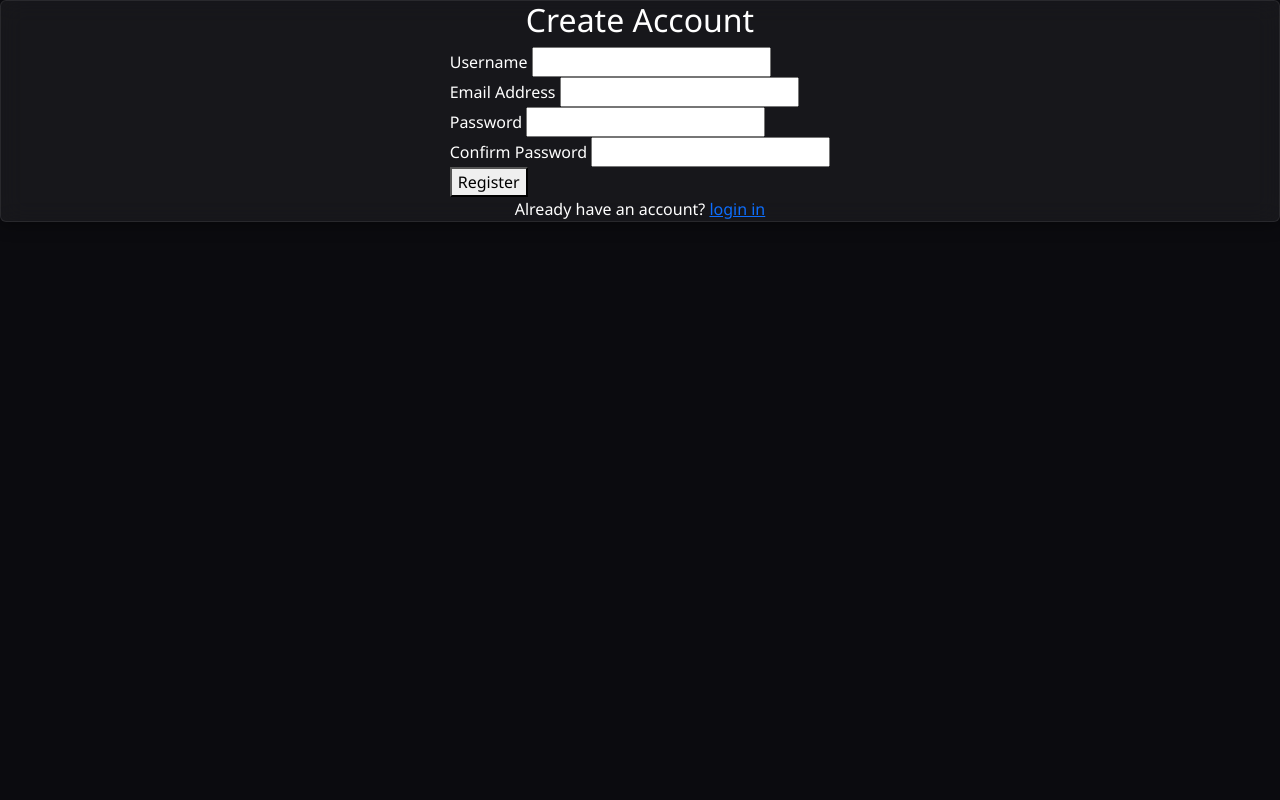
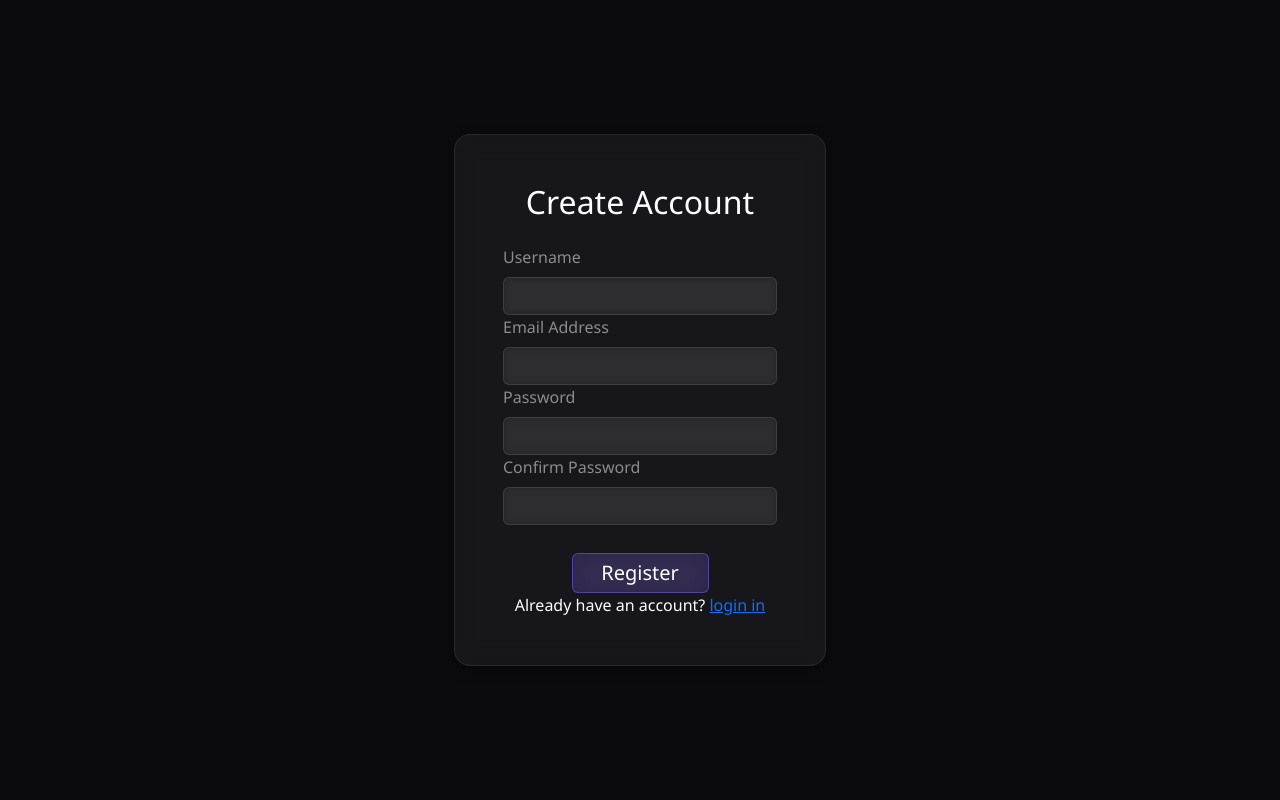
Before and after one commit to prathmeshhalande1/CapstoneIQ, a Django app: page /accounts/signup/ in a window 1280 px wide. Run offline with Django 5.2, Linux system fonts and the light colour scheme; some libraries are stand-ins or nearby versions.

Commit message:
polish auth UI and fix form alignment

```diff
--- a/apps/accounts/urls.py
+++ b/apps/accounts/urls.py
@@ -13,4 +13,6 @@ urlpatterns = [
     path('verify-otp/', views.verify_otp_view, name='verifyAccountOtp'),
     path('createProfile/', views.createProfileview, name='createProfile'),
     path('createProject/', views.createProjectView, name='createProject'),
+    path('deleteProject/<int:project_id>/', views.deleteProject, name='deleteProject'),
+    path('editProject/<int:project_id>/', views.editProject, name='editProject'),
 ]
--- a/apps/accounts/views.py
+++ b/apps/accounts/views.py
@@ -265,12 +265,29 @@ def createProjectView(req):
             isPrivate=isPrivateInput
         )
     return redirect("home")
+
+@login_required
+def deleteProject(request, project_id):
+    if request.method == 'POST':
+        project = get_object_or_404(Project, id=project_id, user__user=request.user)
+        project.delete()
+
+    return redirect("home")
+
+@login_required
+def editProject(request, project_id):
+    project = get_object_or_404(Project, id=project_id, user__user=request.user)
+
+    if request.method == 'POST':
+        project.title = request.POST.get('title')
+        project.projetUrl = request.POST.get('projetUrl')
+        project.description = request.POST.get('description')
+        project.status = request.POST.get('status')
+        project.build_health = request.POST.get('build_health')
+        project.isPrivate = request.POST.get('isPrivate') == 'True'
+        project.save()
+        return redirect("home")
+    return render(request, "accounts/editProject.html", {"project": project})
+
 def CreateProjectView(req):
     return render(req, 'accounts/createProject.html')
-def addProjectView(req):
-    return render(req, 'accounts/selfProjectinit.html')
-
-def chatView(req):
-    return render(req, 'accounts/index.html')
-def profileView(req):
-    return render(req, 'accounts/index.html')
--- a/static/css/commen.css
+++ b/static/css/commen.css
@@ -3,6 +3,7 @@
         color: #ffffff;
         font-family: 'Segoe UI', Tahoma, Geneva, Verdana, sans-serif;
     }
+
     .glass {
         background: rgba(255, 255, 255, 0.05);
         backdrop-filter: blur(12px);
@@ -78,6 +79,7 @@
         color: #ffffff;
         box-shadow: 0 4px 15px rgba(40, 167, 69, 0.3);
     }
+
     .modal-glass-light {
         background: rgba(255, 255, 255, 0.25) !important;
         backdrop-filter: blur(16px);
--- a/templates/accounts/signup.html
+++ b/templates/accounts/signup.html
@@ -5,49 +5,78 @@
 <head>
     <meta charset="UTF-8">
     <title>Sign Up - CapstoneIQ</title>
-    <link href="https://cdn.jsdelivr.net/npm/bootstrap@5.3.3/dist/css/bootstrap.min.css" rel="stylesheet" integrity="sha384-QWTKZyjpPEjISv5WaRU9OFeRpok6YctnYmDr5pNlyT2bRjXh0JMhjY6hW+ALEwIH" crossorigin="anonymous">
+    <link href="https://cdn.jsdelivr.net/npm/bootstrap@5.3.3/dist/css/bootstrap.min.css" rel="stylesheet"
+        integrity="sha384-QWTKZyjpPEjISv5WaRU9OFeRpok6YctnYmDr5pNlyT2bRjXh0JMhjY6hW+ALEwIH" crossorigin="anonymous">
     <link rel="stylesheet" href="{% static 'css/bootstrap.min.css'%}">
     <link rel="stylesheet" href="{% static 'css/commen.css' %}">
+    <style>
+        .glass-success {
+            border-left: 4px solid #198754 !important;
+        }
+
+        .glass-error {
+            border-left: 4px solid #dc3545 !important;
+        }
+
+        .glass-warning {
+            border-left: 4px solid #ffc107 !important;
+        }
+
+        .glass-info {
+            border-left: 4px solid #0dcaf0 !important;
+        }
+    </style>
 </head>
 
 <body style="background-color:  #0b0b0f;">
-
-    <div class="card glass border-1 glass d-flex justify-content-center align-items-center">
-        <h2>Create Account</h2>
     {% if messages %}
+    <div class="position-fixed top-0 end-0 p-4" style="z-index: 1050;">
         {% for message in messages %}
-        <div class="">
-            {{ message }}
+        <div class="alert glass glass-{{ message.tags }} alert-dismissible fade show d-flex align-items-center px-4 py-3"
+            role="alert">
+            <span class="text-white">{{ message }}</span>
+            <button type="button" class="btn-close btn-close-white ms-3" data-bs-dismiss="alert" aria-label="Close"
+                style="position: relative; right: 0; padding: 0;"></button>
         </div>
         {% endfor %}
+    </div>
     {% endif %}
 
+    <div class="container d-flex justify-content-center align-items-center vh-100">
+        <div class="col-11 col-sm-8 col-md-6 col-lg-4">
+            <div class="glass p-4 p-md-5 rounded-4 text-center">
+                <h2>Create Account</h2>
                 <form method="POST">
                     {% csrf_token %}
+                    <div class="modal-body text-start mt-4">
                         <div class="">
-                <label>Username</label>
-                <input type="text" name="username" required>
+                            <label class="form-label text-white-50">Username</label>
+                            <input class="form-control glass-input" type="text" name="username" required>
                         </div>
                         <div class="">
-                <label>Email Address</label>
-                <input type="email" name="email" required>
+                            <label class="form-label text-white-50">Email Address</label>
+                            <input class="form-control glass-input" type="email" name="email" required>
                         </div>
                         <div class="">
-                <label>Password</label>
-                <input type="password" name="password" required>
+                            <label class="form-label text-white-50">Password</label>
+                            <input class="form-control glass-input" type="password" name="password" required>
                         </div>
                         <div class="">
-                <label>Confirm Password</label>
-                <input type="password" name="confirm_password" required>
+                            <label class="form-label text-white-50">Confirm Password</label>
+                            <input class="form-control glass-input" type="password" name="confirm_password" required>
                         </div>
-            <button type="submit" class="">Register</button>
+                        <div class="text-center mt-4">
+                            <button type="submit" class="btn glass-btn-primary mt-1 w-50 py-1 fs-5">Register</button>
+                        </div>
+                    </div>
                 </form>
 
                 <div class="">
                     Already have an account? <a href="{% url 'login' %}">login in</a>
                 </div>
             </div>
-
+        </div>
+    </div>
 </body>
 
 </html>
--- a/templates/components/profile.html
+++ b/templates/components/profile.html
@@ -53,7 +53,7 @@
                         {% for project in user_projects %}
                         <div class="glass p-3 mb-3" style="border-radius: 10px;">
                             <h5 class="mb-1">{{ project.title }}</h5>
-                            <p class="mb-2 text-muted small">{{ project.status }} • {{ project.build_health }}</p>
+                            <p class="mb-2 text-muted small">{{ profject.status }} • {{ project.build_health }}</p>
                             {% if project.projetUrl %}
                             <a href="{{ project.projetUrl }}" target="_blank" class="btn glass-btn btn-sm">🔗 View
                                 GitHub</a>
```
Also changed, not shown: templates/accounts/login.html (+46 -20 lines). Lines whose indentation alone changed are shown as unchanged.
